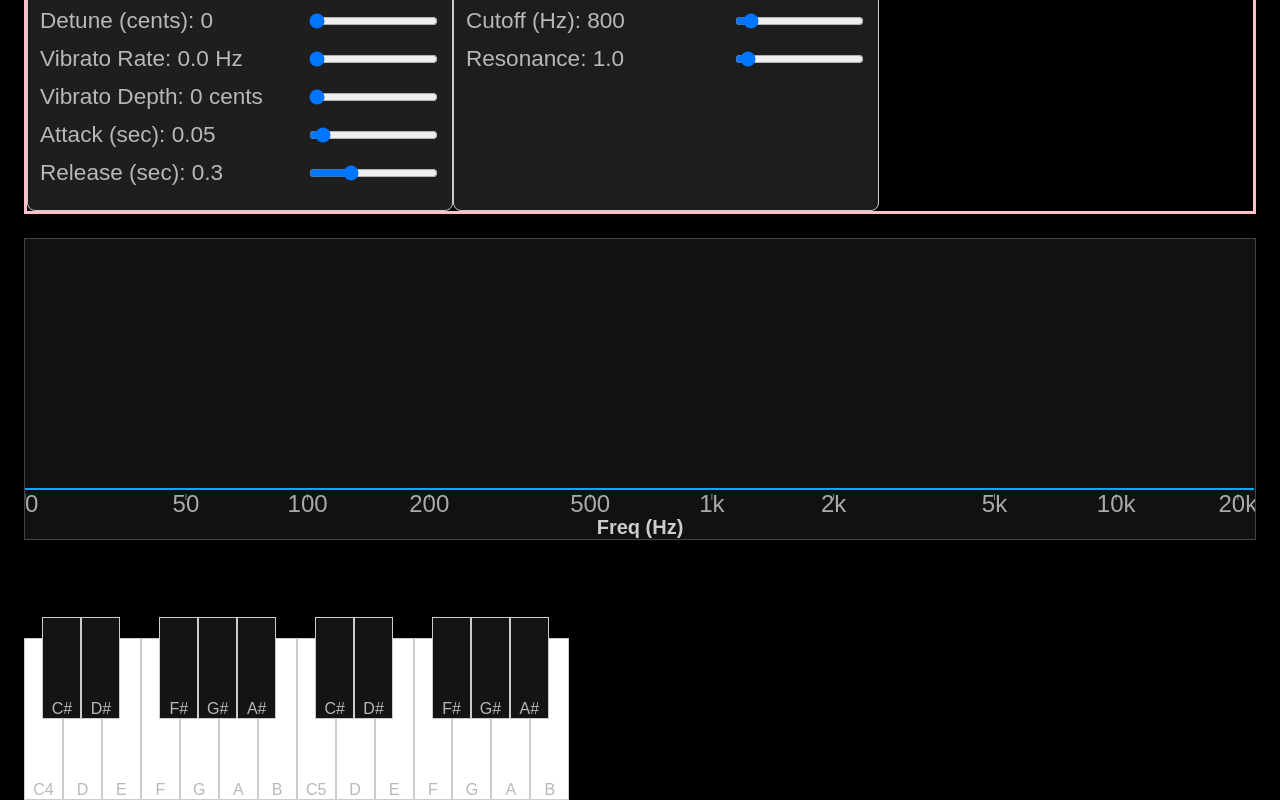
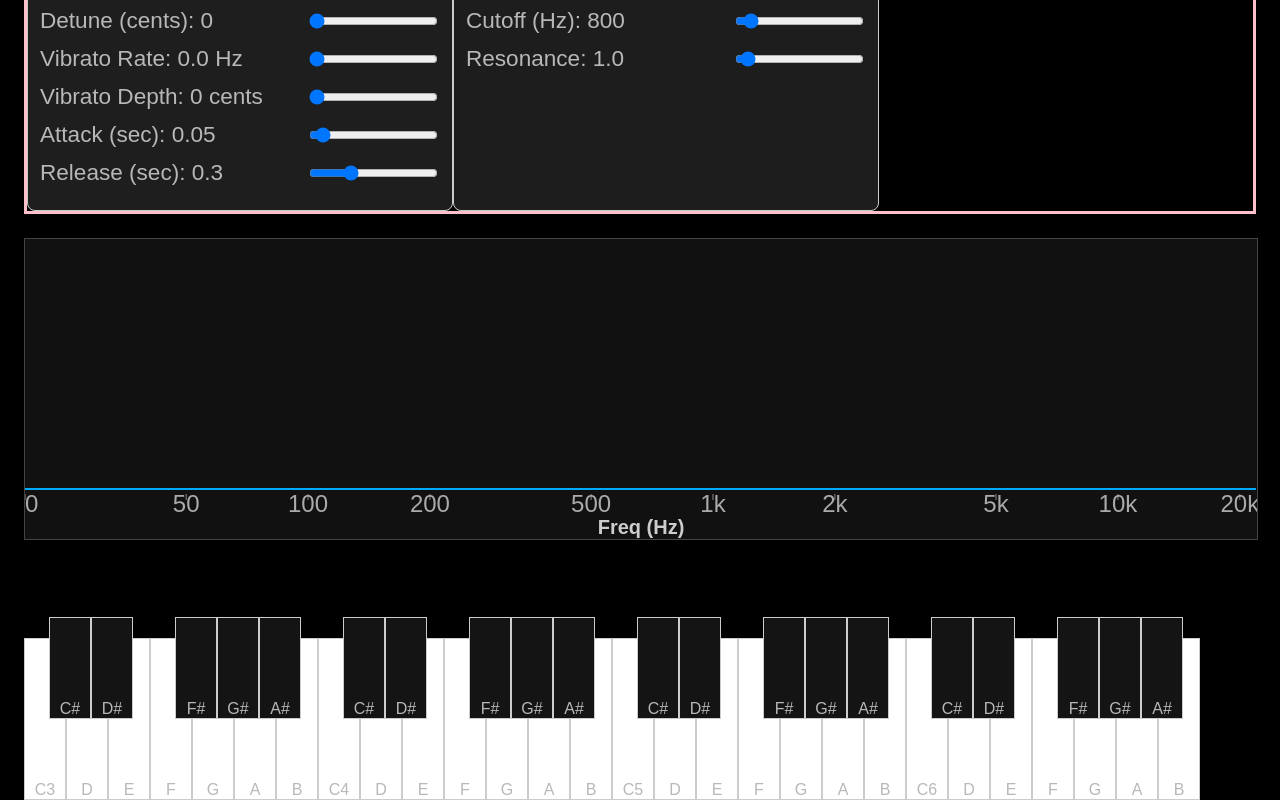
Before and after one commit to EvanCzako/SynthPutty, a React (Create React App) app: page / in a window 1280 px wide. Shown: the part 373-1173 px from the top of the page. Built offline with nearby package versions, Linux system fonts and the light colour scheme.

Commit message:
Resizing

```diff
--- a/src/App.module.css
+++ b/src/App.module.css
@@ -5,6 +5,7 @@
     margin: 0 auto;
     background: #000000;
     color: #b8b8b8;
+	justify-content: center;
 }
 
 .header {
--- a/src/App.tsx
+++ b/src/App.tsx
@@ -31,7 +31,6 @@ export const App: React.FC = () => {
                     <OscillatorControls />
                     <FilterControls />
                 </div>
-
                 <EQVisualizer />
                 <Keyboard />
             </div>
--- a/src/components/Keyboard.tsx
+++ b/src/components/Keyboard.tsx
@@ -28,6 +28,7 @@ export const Keyboard: React.FC = () => {
 
     return (
         <div className={styles.keyboard}>
+
             <div>
                 {octaves.map((octaveIdx) =>
                     blackKeys.map((keyNote) => {
--- a/src/store/fontStore.ts
+++ b/src/store/fontStore.ts
@@ -26,7 +26,7 @@ export const useFontStore = create<FontState>((set) => ({
         set({ fontSize: product });
         set({ vw });
 
-		const numOctaves = Math.max(1, Math.floor(vw/5));
+		const numOctaves = Math.max(1, Math.floor(vw/3.2));
 		let octs = [];
 		if (numOctaves%2 === 0){
 			Math.floor(numOctaves/2);
--- a/src/styles/EQVisualizer.module.css
+++ b/src/styles/EQVisualizer.module.css
@@ -1,5 +1,5 @@
 .canvas {
-    /* width: 96vw; responsive width */
+    width: 100%;
     height: 300px; /* fixed height */
     display: block;
     border: 1px solid #444;
--- a/src/styles/Keyboard.module.css
+++ b/src/styles/Keyboard.module.css
@@ -9,7 +9,7 @@
 }
 
 .whiteKey {
-    width: 3%;
+    width: 40px;
     height: 160px;
     background: white;
     border: 1px solid #ccc;
@@ -30,7 +30,7 @@
 }
 
 .blackKey {
-    width: 3%;
+    width: 40px;
     height: 100px;
     background: rgb(20, 20, 20);
     border: 1px solid #ccc;
@@ -40,7 +40,7 @@
     cursor: pointer;
     z-index: 1;
     position: relative;
-    left: 1.5%;
+    left: 25px;
     top: 80%;
     z-index: 2;
 }
```
